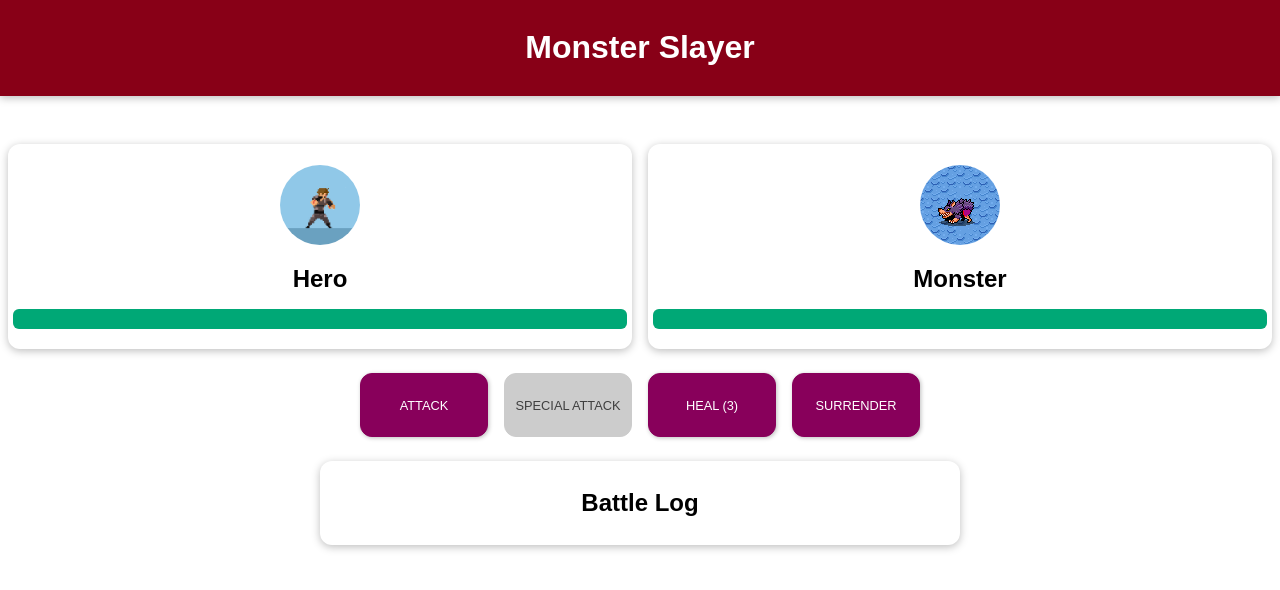
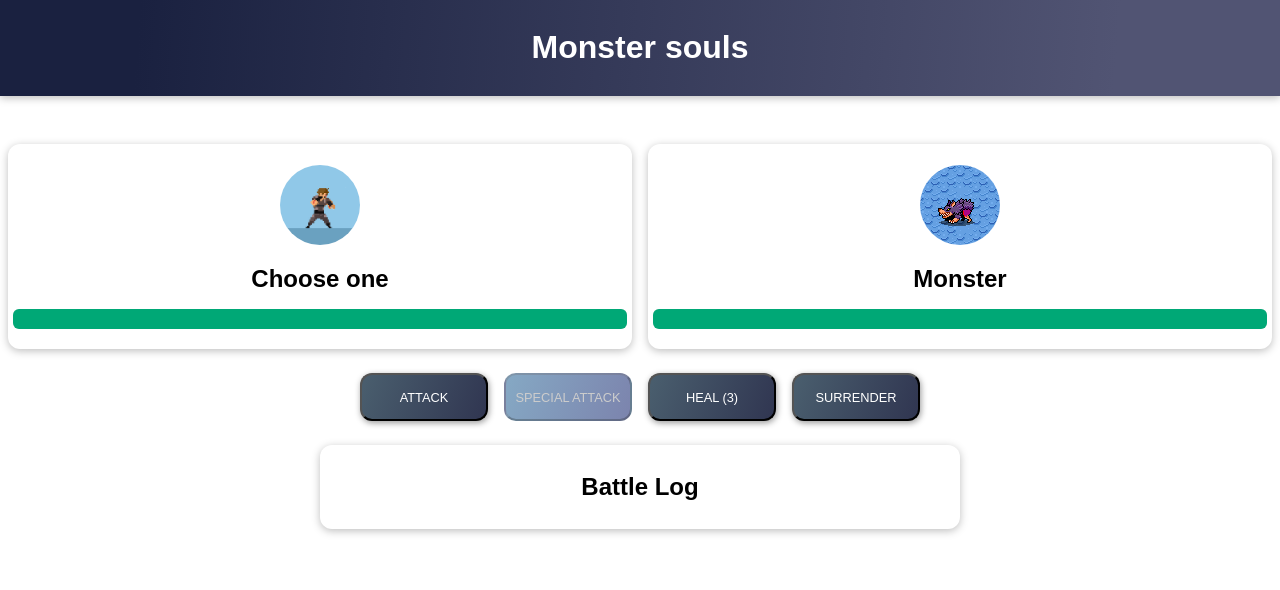
Before and after one commit to Urmatawil/monster-slayer, a plain HTML site: page index.html in a window 1280 px wide. Drawn offline with nearby package versions, Linux system fonts and the light colour scheme; a web font is replaced by a local one.

Commit message:
adjust styles

```diff
--- a/app.js
+++ b/app.js
@@ -66,7 +66,7 @@ const app = Vue.createApp({
                 }
 
                 if(this.playerHealth + healValue >= 100) {
-                    return (this.playerHealth = 100, this.itemsHeal--)
+                    return (this.playerHealth = 100, this.itemsHeal--, this.addLogMessage('Player', 'heal', healValue))
                 }
 
                 this.playerHealth += healValue
--- a/index.html
+++ b/index.html
@@ -14,7 +14,7 @@
   </head>
   <body>
     <header>
-      <h1>Monster Slayer</h1>
+      <h1>Monster souls</h1>
     </header>
 
     <main id="game">
@@ -23,7 +23,7 @@
           <figure>
             <img id="hero" src="./assets/corey-smith-idle.gif" alt="">
           </figure>
-          <h2>Hero</h2>
+          <h2>Choose one</h2>
           <div class="healthbar">
             <div class="healthbar__value" :style="playerBarStyle"></div>
           </div>
--- a/styles.css
+++ b/styles.css
@@ -2,6 +2,7 @@
 
 * {
   box-sizing: border-box;
+  transition: all 0.4s;
 }
 
 html {
@@ -15,7 +16,7 @@ body {
 header {
   box-shadow: 0 2px 8px rgba(0, 0, 0, 0.26);
   padding: 0.5rem;
-  background-color: #880017;
+  background-image: linear-gradient( 94.3deg,  rgba(26,33,64,1) 10.9%, rgba(81,84,115,1) 87.1% );
   color: white;
   text-align: center;
   margin-bottom: 2rem;
@@ -86,33 +87,25 @@ article {
 button {
   font: inherit;
   font-size: 0.8em;
-  border: 1px solid #88005b;
-  background-color: #88005b;
+  background-image: linear-gradient( 110.3deg,  rgba(73,93,109,1) 4.3%, rgba(49,55,82,1) 96.7% );
   color: white;
   border-radius: 12px;
   margin: 0.5rem;
   width: 8rem;
-  height: 4rem;
+  height: 3rem;
   cursor: pointer;
-  box-shadow: 1px 1px 4px rgba(0, 0, 0, 0.26);
-}
-
-button:focus {
-  outline: none;
+  box-shadow: 1px 2px 6px 0px rgba(0,0,0,0.4);
 }
 
 button:hover,
 button:active {
-  background-color: #af0a78;
-  border-color: #af0a78;
-  box-shadow: 1px 1px 8px rgba(0, 0, 0, 0.26);
+  box-shadow: 1px 2px 6px 0px rgba(0,0,0,1);
 }
 
 button:disabled {
-  background-color: #ccc;
-  border-color: #ccc;
   box-shadow: none;
-  color: #3f3f3f;
+  background-image: linear-gradient( 110.3deg,  rgb(133, 167, 195) 4.3%, rgb(124, 133, 174) 96.7% );
+  color: #ccc;
   cursor: not-allowed;
 }
 
```
